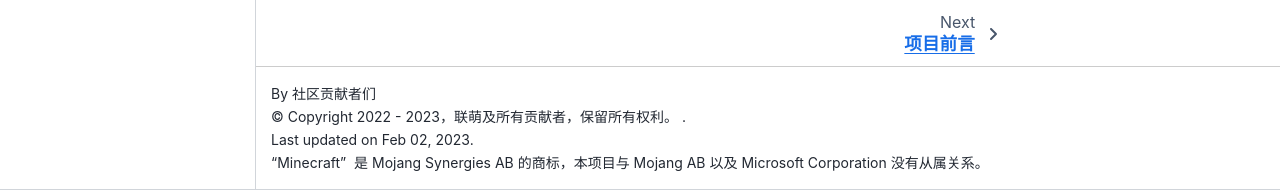
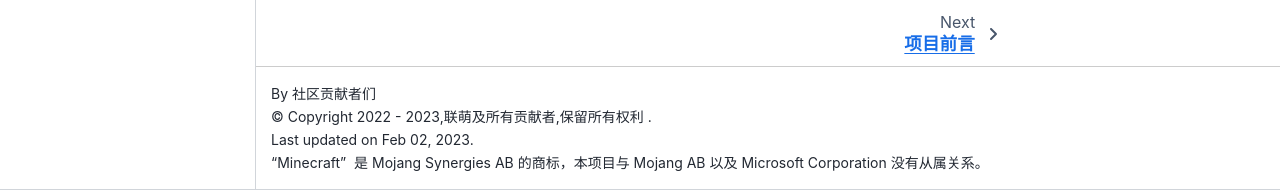
Before and after one commit to Lianmoe/Lianmoe-Tutorial, a Sphinx documentation site: the page built from docs/index.md, in a window 1280 px wide and 900 px high, scrolled down 1059 px. Shown: the part 710-900 px from the top of the window. Built offline with Sphinx 7.4.7 and the Sphinx Book theme 1.1.4, drawn with Linux system fonts in a browser that asks for light colours; pages that are not in the unit, such as notebooks, are missing from menus; part of the change alters nothing that is shown.

```diff
--- a/docs/conf.py
+++ b/docs/conf.py
@@ -1,10 +1,11 @@
 # Configuration file for the Sphinx documentation builder.
+# 配置文件贡献者勿动！
 
 # -- Project information
 
 project = '联萌社区教程项目'
 #项目名
-copyright = '2022 - 2023，联萌及所有贡献者，保留所有权利。 '
+copyright = '2022 - 2023,联萌及所有贡献者,保留所有权利 '
 #社区项目版权当然是属于所有人咯
 author = '社区贡献者们'
 
```
